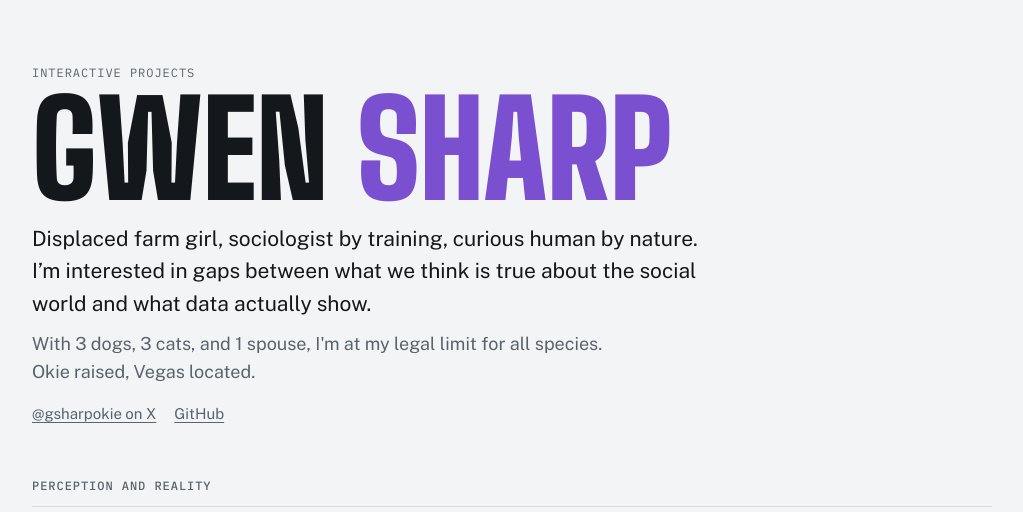
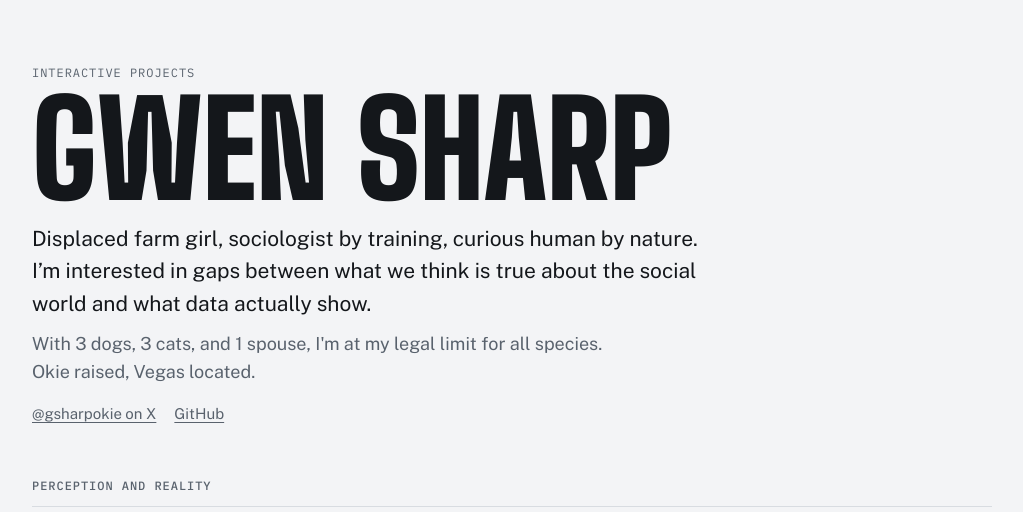
Before and after one commit to gsharpokie/gsharpokie.github.io, a plain HTML site: page index.html in a window 1280 px wide. Shown: the top 512 px of the page, without its empty margins (128-1151 px from the left). Drawn offline with nearby package versions, Linux system fonts and the light colour scheme.

Commit message:
Show last name in the same color as first name
Co-Authored-By: Claude Opus 5.5 <noreply@anthropic.com>
Claude-Session: https://claude.ai/code/session_01U3Suqs7pQFCdeiVfbbM3Zz

```diff
--- a/index.html
+++ b/index.html
@@ -29,7 +29,7 @@ a{color:inherit;text-underline-offset:3px;text-decoration-thickness:1px}
 :focus-visible{outline:2px solid var(--ink);outline-offset:3px}
 .eyebrow{font-family:var(--mono);font-size:12px;letter-spacing:.08em;text-transform:uppercase;color:var(--muted)}
 h1{font-family:var(--display);font-weight:900;text-transform:uppercase;font-size:clamp(64px,13vw,132px);line-height:.85;margin:10px 0 18px}
-h1 span{color:var(--accent)}
+h1 span{color:inherit}
 .intro{font-size:clamp(18px,2.2vw,21px);max-width:52ch;margin:0}
 .intro.sub{margin-top:10px;color:var(--muted);font-size:clamp(16px,1.9vw,18px)}
 .links{display:flex;gap:18px;flex-wrap:wrap;margin-top:16px;font-size:15px;color:var(--muted)}
```
